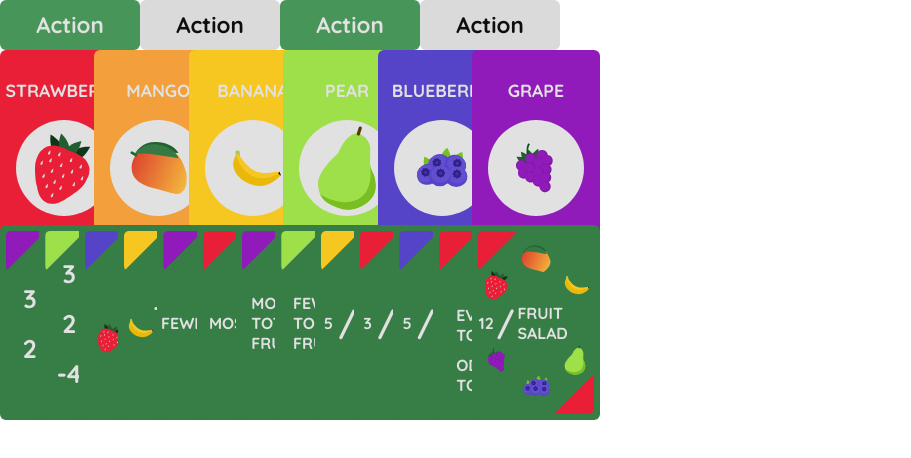
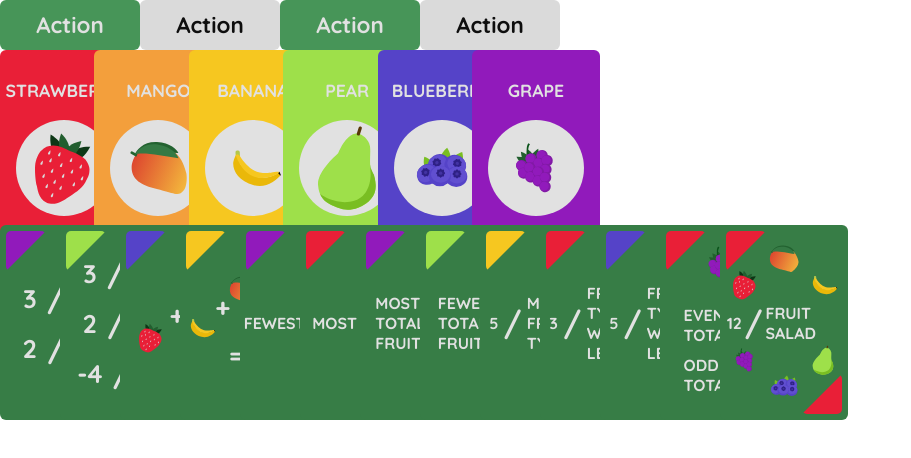
Before and after one commit to christianbernier/FruitSaladFrontend, a React app: page /playground in a window 1280 px wide. Shown: the top 458 px of the page, without its empty margins (0-911 px from the left). Built offline with nearby package versions, Linux system fonts and the light colour scheme.

Commit message:
Player state component (#5)

```diff
--- /dev/null
+++ b/src/component/player/player-state.component.tsx
@@ -0,0 +1,21 @@
+import React, { FC } from 'react';
+import { Player } from '../../model/player/player.model';
+import { PlayerCardsComponent } from './player-cards.component';
+
+export interface PlayerStateParams {
+  player: Player;
+}
+
+export const PlayerState: FC<PlayerStateParams> = ({ player }) => {
+  return (
+    <>
+      <div>
+        <span>{player.name}</span>
+      </div>
+      <PlayerCardsComponent
+        pointCards={player.pointCards || []}
+        fruitCards={player.fruitCards || []}
+      />
+    </>
+  );
+};
--- a/src/pages/play.page.tsx
+++ b/src/pages/play.page.tsx
@@ -3,11 +3,12 @@ import { GameProgress } from '../model/state/game-progress.model';
 import { PointCardType } from '../model/card/point-card-type.model';
 import { FruitType } from '../model/fruit.model';
 import { FruitMarketComponent } from '../component/market/fruit-market.component';
-import { PlayerCardsComponent } from '../component/player/player-cards.component';
 import { PlayContext, PlayDispatchContext } from '../state/play/play.context';
 import { playReducer } from '../state/play/play.reducer';
 import { initialPlayState } from '../state/play/play.state';
 import { PlayActionType } from '../state/play/play.actions';
+import { Player } from '../model/player/player.model';
+import { PlayerState } from '../component/player/player-state.component';
 
 export const PlayPage: FC = () => {
   const [playState, dispatch] = useReducer(playReducer, initialPlayState);
@@ -22,6 +23,26 @@ export const PlayPage: FC = () => {
         players: [
           {
             name: 'Christian',
+            pointCards: [
+              {
+                pointType: PointCardType.AT_LEAST_2,
+                fruitTypes: [],
+                pointValues: [3],
+                reverseType: FruitType.STRAWBERRY,
+              },
+              {
+                pointType: PointCardType.FEWEST_OF_TYPE,
+                fruitTypes: [FruitType.BANANA],
+                pointValues: [7],
+                reverseType: FruitType.GRAPE,
+              },
+            ],
+            fruitCards: [
+              { type: FruitType.BANANA },
+              { type: FruitType.PEAR },
+              { type: FruitType.PEAR },
+              { type: FruitType.BLUEBERRY },
+            ],
           },
           {
             name: 'Jeremy',
@@ -82,28 +103,9 @@ export const PlayPage: FC = () => {
               <FruitMarketComponent />
             </div>
             <div className={'play-page-right'}>
-              <PlayerCardsComponent
-                pointCards={[
-                  {
-                    pointType: PointCardType.AT_LEAST_2,
-                    fruitTypes: [],
-                    pointValues: [3],
-                    reverseType: FruitType.STRAWBERRY,
-                  },
-                  {
-                    pointType: PointCardType.FEWEST_OF_TYPE,
-                    fruitTypes: [FruitType.BANANA],
-                    pointValues: [7],
-                    reverseType: FruitType.GRAPE,
-                  },
-                ]}
-                fruitCards={[
-                  { type: FruitType.BANANA },
-                  { type: FruitType.PEAR },
-                  { type: FruitType.PEAR },
-                  { type: FruitType.BLUEBERRY },
-                ]}
-              />
+              {playState.players.map((player: Player) => (
+                <PlayerState player={player} />
+              ))}
             </div>
           </div>
         </PlayDispatchContext.Provider>
--- a/src/styles/card.css
+++ b/src/styles/card.css
@@ -8,7 +8,7 @@
 
 /* CARD */
 .card-wrapper {
-    width: 1px;
+    width: var(--card-width);
     height: var(--card-height);
     overflow-x: visible;
     color: var(--neutral-9);
@@ -34,7 +34,6 @@
 .card-name {
     font-size: 1.1rem;
     font-weight: 700;
-    flex: 0 0 auto;
     text-transform: uppercase;
 }
 
@@ -86,7 +85,7 @@
 
 /* CARD COLLECTION */
 .card-collection {
-    width: 600px;
+    max-width: 600px;
     display: flex;
     flex-direction: row;
 }
@@ -94,6 +93,7 @@
 .card-collection > .card-wrapper {
     flex: 1 1 auto;
     transition: all 100ms ease-in-out;
+    width: 60px;
 }
 
 .card-collection > .card-wrapper:hover,
```
